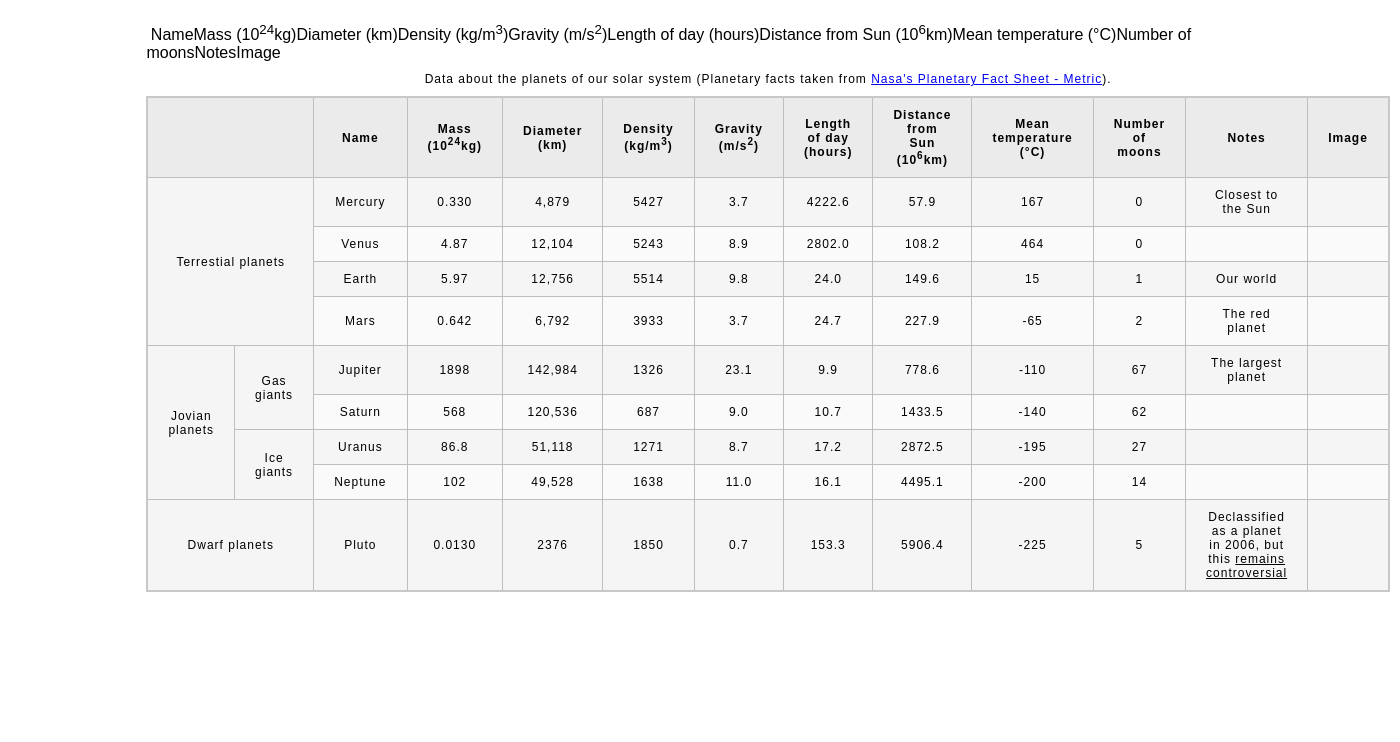
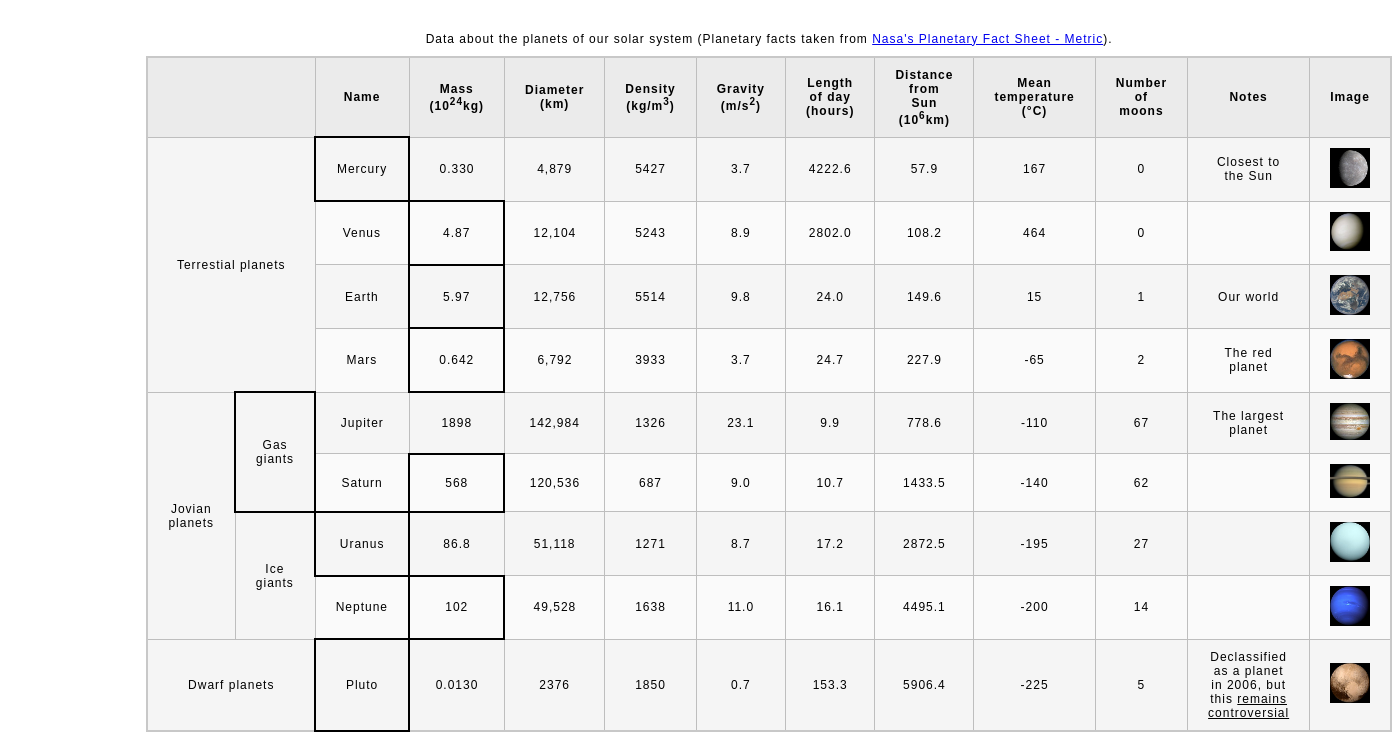
Before and after one commit to Bananaman710/bananaman710.github.io, a PHP site: page /planets-table/planet-table.html in a window 1400 px wide. Shown: the part 58-800 px from the top of the page. Run offline with PHP 8.4, Linux system fonts and the light colour scheme.

Commit message:
Wednesday revisions

```diff
--- a/planets-table/css/style.css
+++ b/planets-table/css/style.css
@@ -40,7 +40,7 @@ tr:nth-child(odd) td {
   background-color: rgb(245,245,245);
 }
 
-col:nth-child(2) {
+tr>td:nth-child(2) {
     border:2px solid #000;
 }
 
--- a/planets-table/planet-table.html
+++ b/planets-table/planet-table.html
@@ -18,23 +18,11 @@
                 <caption>Data about the planets of our solar system (Planetary facts taken from <a href="http://nssdc.gsfc.nasa.gov/planetary/factsheet/">Nasa's Planetary Fact Sheet - Metric</a>).
                 </caption>
             <colgroup>
-                <col colspan="2">&nbsp;</col>
-                <col>Name</col>
-                <col>Mass (10<sup>24</sup>kg)</col>
-                <col>Diameter (km)</col>
-                <col>Density (kg/m<sup>3</sup>)</col>
-                <col>Gravity (m/s<sup>2</sup>)</col>
-                <col>Length of day (hours)</col>
-                <col>Distance from Sun (10<sup>6</sup>km)</col>
-                <col>Mean temperature (°C)</col>
-                <col>Number of moons</col>
-                <col>Notes</col>
-                <col>Image</col>
             </colgroup>
             <thead>
                 <tr>
                     <th colspan="2">&nbsp; </th>
-                    <th scope="col">Name</th>
+                    <th>Name</th>
                     <th>Mass (10<sup>24</sup>kg)</th>
                     <th>Diameter (km)</th>
                     <th>Density (kg/m<sup>3</sup>)</th>
@@ -47,6 +35,7 @@
                     <th>Image</th>
                 </tr>
             </thead>
+
             <tbody>
             <tr>
                 <td rowspan="4"; colspan="2">Terrestial planets</td>
@@ -60,7 +49,7 @@
                 <td>167</td>
                 <td>0</td>
                 <td>Closest to the Sun</td>
-                <td><img><mercury class="jpg"></mercury></td>
+                <td><img src="images/mercury.jpg"></td>
             </tr>
             <tr>
                 <td>Venus</td>
@@ -73,7 +62,7 @@
                 <td>464</td>
                 <td>0</td>
                 <td>&nbsp;</td>
-                <td><img><venus class="jpg"></venus></td>
+                <td><img src="images/venus.jpg"></td>
             </tr>
             <tr>
                 <td>Earth</td>
@@ -86,7 +75,7 @@
                 <td>15</td>
                 <td>1</td>
                 <td>Our world</td>
-                <td><img><earth class="jpg"></earth></td>
+                <td><img src="images/earth.png"></td>
             </tr>
             <tr>
                 <td>Mars</td>
@@ -99,7 +88,7 @@
                 <td>-65</td>
                 <td>2</td>
                 <td>The red planet</td>
-                <td><img><mars class="mars"></mars></td>
+                <td><img src="images/mars.jpg"></td>
             </tr>
             <tr>
                 <td rowspan="4">Jovian planets</td>
@@ -114,7 +103,7 @@
                 <td>-110</td>
                 <td>67</td>
                 <td>The largest planet</td>
-                <td><img><jupiter class="jpg"></jupiter></td>
+                <td><img src="images/jupiter.jpg"></td>
             </tr>
             <tr>
                 <td>Saturn</td>
@@ -127,7 +116,7 @@
                 <td>-140</td>
                 <td>62</td>
                 <td>&nbsp;</td>
-                <td><img><saturn class="jpg"></saturn></td>
+                <td><img src="images/saturn.jpg"></td>
             </tr>
             <tr>
                 <td rowspan="2">Ice giants</td>
@@ -141,7 +130,7 @@
                 <td>-195</td>
                 <td>27</td>
                 <td>&nbsp;</td>
-                <td><img><Uranus class="jpg"></Uranus></td>
+                <td><img src="images/uranus.jpg"></td>
             </tr>
             <tr>
                 <td>Neptune</td>
@@ -154,7 +143,7 @@
                 <td>-200</td>
                 <td>14</td>
                 <td>&nbsp;</td>
-                <td><img><Neptune class="jpg"></Neptune></td>
+                <td><img src="images/neptune.jpg"></td>
             </tr>
             <tr>
                 <td colspan="2">Dwarf planets</td>
@@ -168,7 +157,7 @@
                 <td>-225</td>
                 <td>5</td>
                 <td>Declassified as a planet in 2006, but this <u>remains controversial</u></td>
-                <td><img><Pluto class="jpg"></Pluto></td>
+                <td><img src="images/pluto.jpg"></td>
             </tr>
             </tbody>
             <!-- Add the table element. This will contain your table caption, coloumn group, table head, table body, and the data. -->
```
